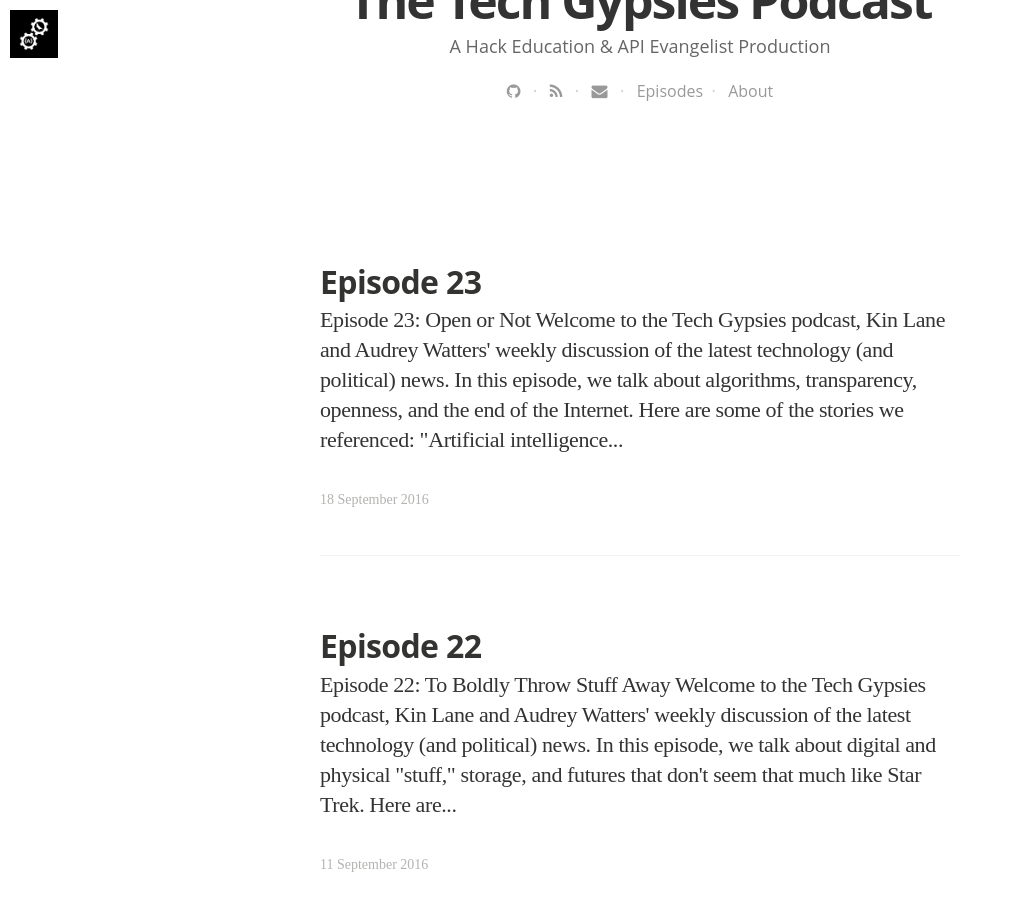
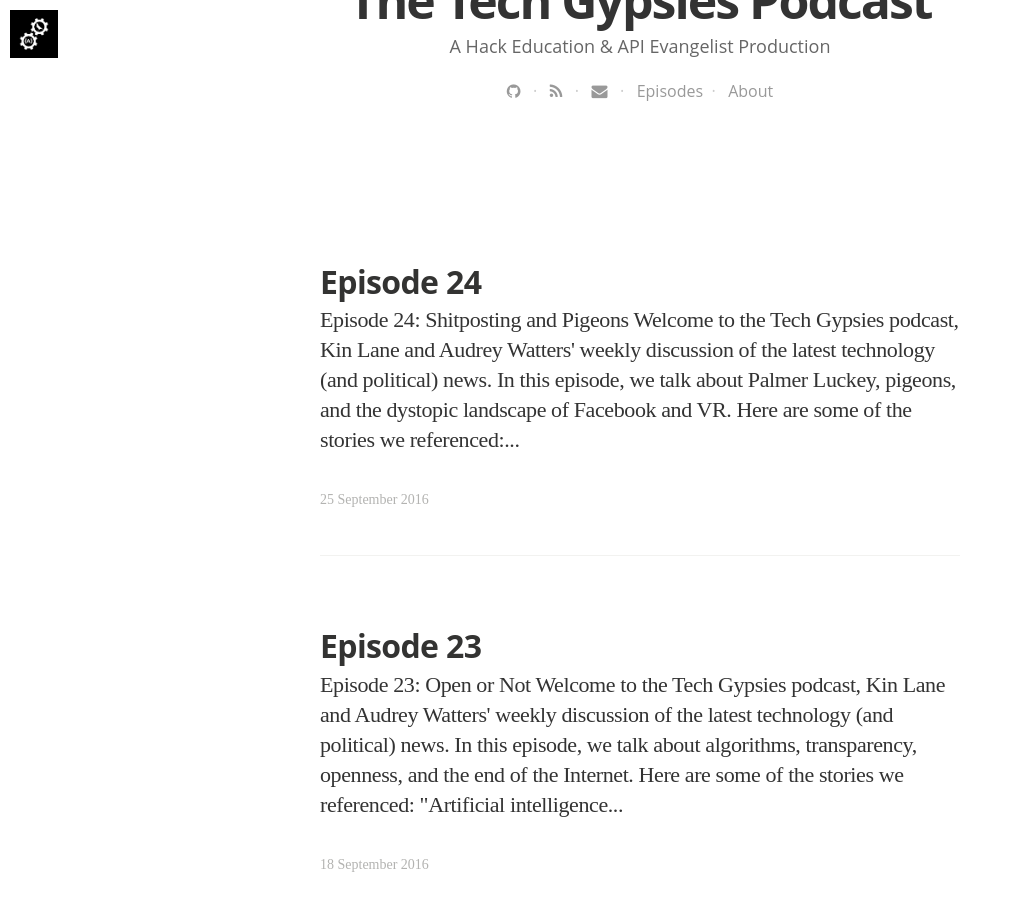
Before and after one commit to Techgypsies/podcast, a Jekyll site: the page built from blog/index.html, in a window 1280 px wide and 900 px high, scrolled down 559 px. Shown: the whole window, without its empty margins (0-1013 px from the left). Built offline with Jekyll 4.4.1, drawn with Linux system fonts in a browser that asks for light colours; nearby versions of some CDN libraries; some web fonts are replaced; the list of posts is cut into pages by our own code; some of the changed text lies outside the part shown.

Commit message:
new episode

```diff
--- a/_data/podcasts.yaml
+++ b/_data/podcasts.yaml
@@ -320,3 +320,17 @@
   tags:
   - Technology
   - Politics
+- title: "Tech Gypsies Episode 24"
+  summary: "In this episode, we talk about Palmer Luckey, pigeons, and the dystopic landscape of Facebook and VR."
+  description: "In this episode, we talk about Palmer Luckey, pigeons, and the dystopic landscape of Facebook and VR."
+  subtitle: "Tech, Scrutinized"
+  image: /assets/images/tech-gypsies-podcast-1500.png
+  audio_file: http://s3.amazonaws.com/techgypsies/podcast+2016-09-25.mp3
+  audio_length: 49759212
+  sound_cloud: https://soundcloud.com/kinlane/tech-gypsies-podcast-2016-09-25
+  duration: '0:34:33'
+  publish_date: "2016-09-25 09:00:00"
+  url: 2016/09/25/episode-24
+  tags:
+  - Technology
+  - Politics
--- /dev/null
+++ b/_posts/2016-09-25-episode-24.html
@@ -0,0 +1,29 @@
+---
+layout: post
+title: "Episode 24"
+date: 2016-09-25 08:35:00 +0000
+tags:
+image: https://s3.amazonaws.com/techgypsies/2016-09-25-high-line.jpg
+imagecredits: https://www.flickr.com/photos/75070889@N07/10872132383
+---
+<h3>Episode 24: Shitposting and Pigeons</h3>
+<br />
+<p>Welcome to the Tech Gypsies podcast, <a href="http://kinlane.com">Kin Lane</a> and <a href="http://audreywatters.com">Audrey Watters</a>' weekly discussion of the latest technology (and political) news.</p>
+
+<p>In this episode, we talk about Palmer Luckey, pigeons, and the dystopic landscape of Facebook and VR.</p>
+
+<p>
+<iframe width="100%" height="450" scrolling="no" frameborder="no" src="https://w.soundcloud.com/player/?url=https%3A//api.soundcloud.com/tracks/284665112&amp;auto_play=false&amp;hide_related=false&amp;show_comments=true&amp;show_user=true&amp;show_reposts=false&amp;visual=true"></iframe>
+</p>
+
+<p>Here are some of the stories we referenced:</p>
+<ul>
+<li>"<a href="http://hackeducation.com/2016/09/22/pigeon">Re·Con·Figures: The Pigeons of Ed-tech</a>" on Hack Education</li>
+<li>"<a href="http://www.popsci.com/pigeons-reading-study">Pigeons Can Read A Little Bit, New Research Shows</a>" in Popular Science</li>
+<li>"<a href="http://www.thedailybeast.com/articles/2016/09/22/palmer-luckey-the-facebook-billionaire-secretly-funding-trump-s-meme-machine.html">Palmer Luckey: The Facebook Near-Billionaire Secretly Funding Trump's Meme Machine</a>" in The Daily Beast</li>
+<li>"<a href="http://www.wsj.com/articles/facebook-overestimated-key-video-metric-for-two-years-1474586951">Facebook Overestimated Key Video Metric for Two Years</a>" in The Wall Street Journal</li>
+<li>"<a href="http://www.wsj.com/articles/twitter-shares-surge-on-takeover-report-1474636804">Salesforce Considers Takeover of Twitter</a>" in The Wall Street Journal</li>
+<li>"<a href="http://nwn.blogs.com/nwn/2016/09/palmer-luckey-trump-supporter-poor-vr.html">Palmer Luckey's Support for Pro-Trump Group Reminds Me of His Support For Pacifying the Poor With VR</a>" via New World Notes</li>
+</ul>
+
+<p>Feedback is welcome. (You should <a href="mailto:kinlane@gmaill.com">email Kin</a> with it though, not Audrey.)</p>
--- a/index.html
+++ b/index.html
@@ -10,6 +10,6 @@
 
 <p><a href="http://podcast.techgypsi.es/blog/">Show notes</a> can also be subscribed to <a href="http://podcast.techgypsi.es/blog.xml">via RSS</a>.</p>
 
-<p><strong>Latest Episode: <a href="http://podcast.techgypsi.es/2016/09/18/episode-23">23</a></strong></p>
+<p><strong>Latest Episode: <a href="http://podcast.techgypsi.es/2016/09/25/episode-24">24</a></strong></p>
 
 <p style="text-align: right; font-size:12px"><em>Image credits: <a href="https://flic.kr/p/GTax17">Drone Recovery</a></em></p>
```
